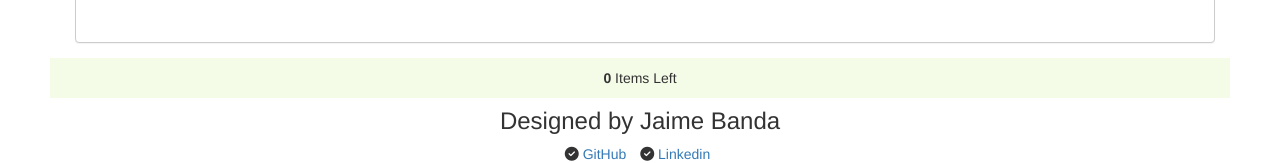
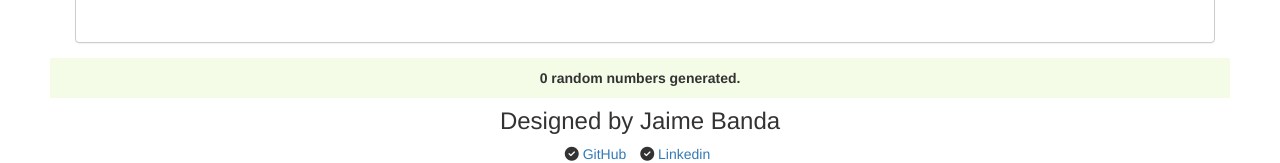
Before and after one commit to jaimeabm/flip-coin-random-number-challenge-javascript, a plain HTML site: page index.html in a window 1280 px wide. Shown: the part 366-529 px from the top of the page. Drawn offline with nearby package versions, Linux system fonts and the light colour scheme.

Commit message:
Change text description

```diff
--- a/index.html
+++ b/index.html
@@ -58,7 +58,7 @@
                         <hr>
                         <ul id="randomNumberList" class="list-group"></ul>
                     <div class="todo-footer text-center">
-                        <strong><span class="count-todos" id="counter">0</span></strong> Items Left
+                        <strong><span class="count-todos" id="counter">0</span> random numbers generated.</strong>
                     </div>
                 </div>
             </div>
```
